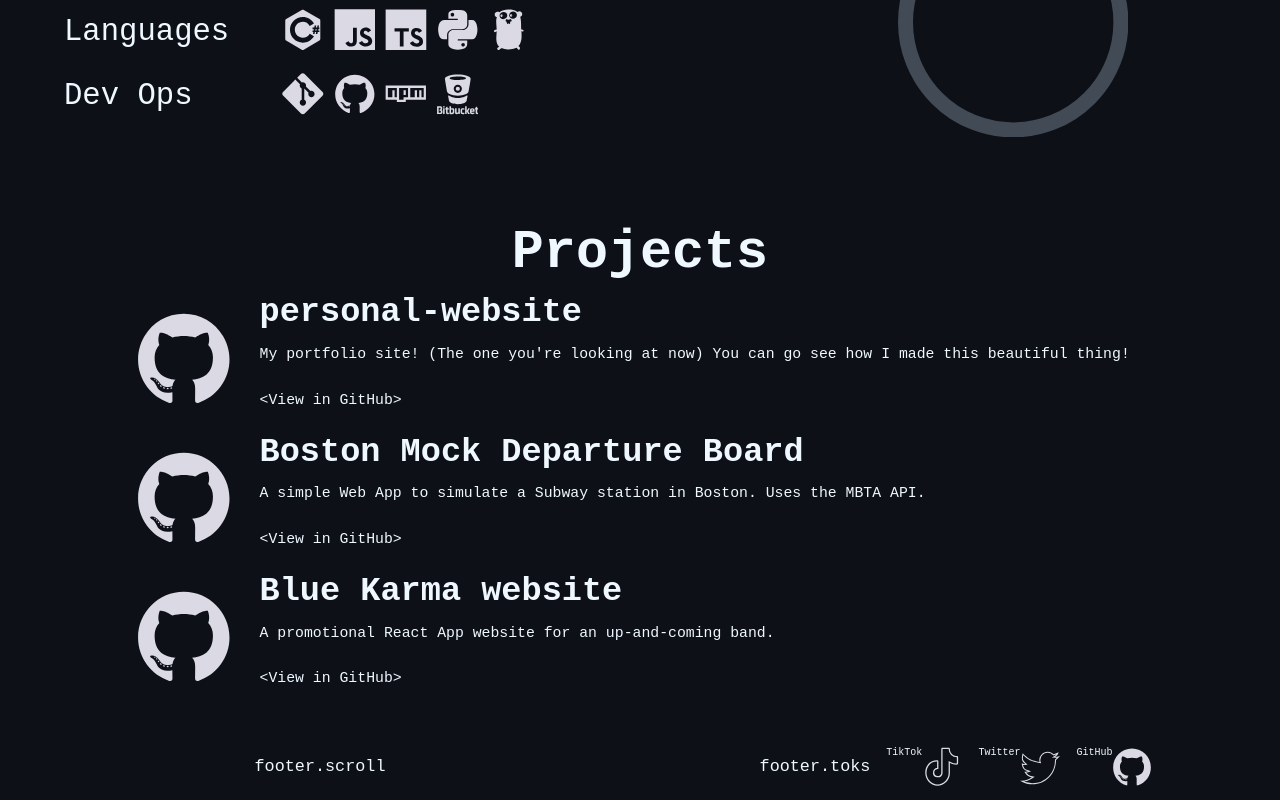
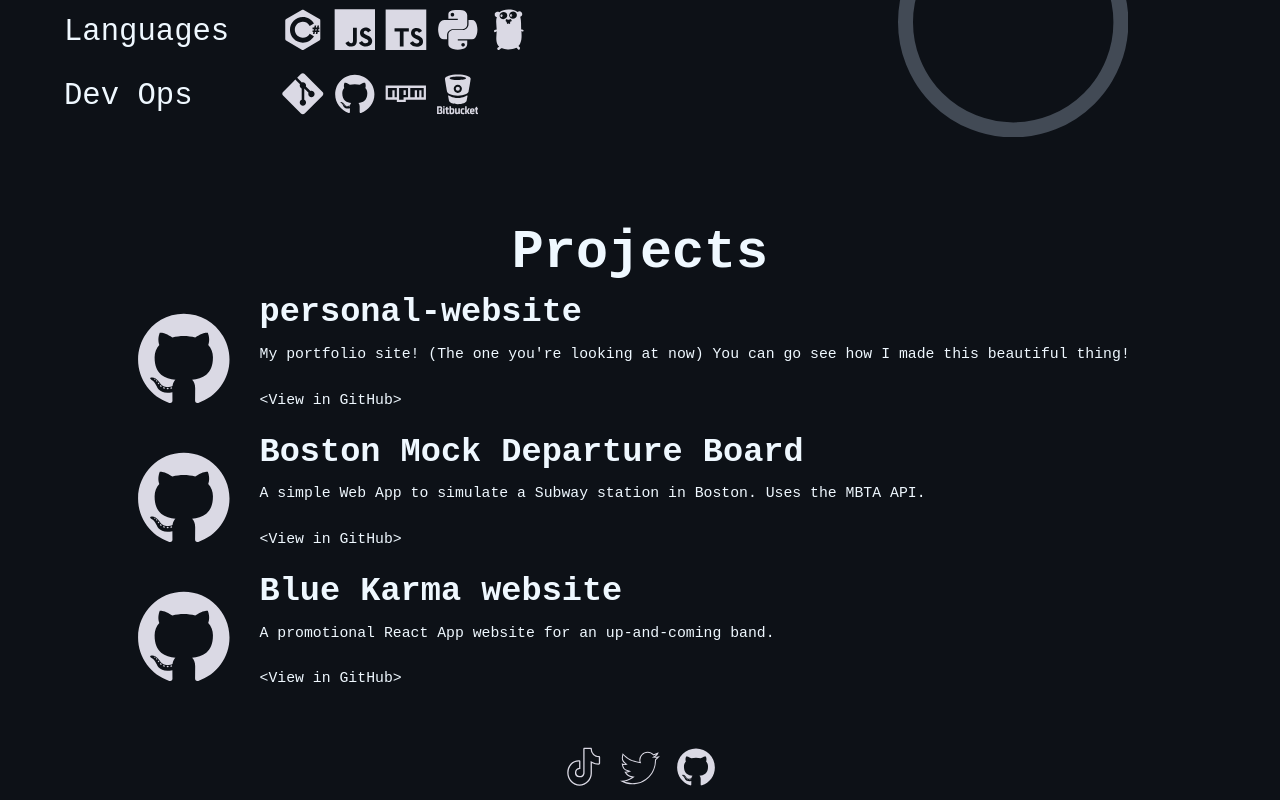
Before and after one commit to AustinB12/personal-website, a React (Create React App) app: page / in a window 1280 px wide. Shown: the part 936-1736 px from the top of the page. Built offline with nearby package versions, Linux system fonts and the light colour scheme.

Commit message:
Remove fluff from footer

```diff
--- a/src/components/footer/footer.js
+++ b/src/components/footer/footer.js
@@ -1,22 +1,12 @@
 import React from "react";
 import { motion } from "framer-motion";
-import { useTranslation } from "react-i18next";
 
 import "./footer.css";
 
 const Footer = () => {
-  const scrollTop = () => {
-    window.scrollTo({ top: 0, behavior: "smooth" });
-  };
-
-  const { t } = useTranslation();
   return (
     <div className={"footer-wrapper"}>
-      <div className={"backToTop"}>
-        <span onClick={() => scrollTop()}>{t("footer.scroll")}</span>
-      </div>
       <div className={"socials"}>
-        <span>{t("footer.toks")}</span>
         <motion.a
           href="https://www.tiktok.com/@foraloop"
           whileHover={{
@@ -25,7 +15,6 @@ const Footer = () => {
           }}
           alt="For A Loop Tik Tok Page"
         >
-          TikTok
           <svg
             width="54"
             height="62"
@@ -56,7 +45,6 @@ const Footer = () => {
           }}
           alt="Austins Twitter Profile"
         >
-          Twitter
           <svg
             width="60"
             height="60"
@@ -87,7 +75,6 @@ const Footer = () => {
           }}
           alt="Austin's GitHub Page"
         >
-          GitHub
           <svg viewBox="0 0 128 128">
             <g fill="var(--acc-light)">
               <path
```
